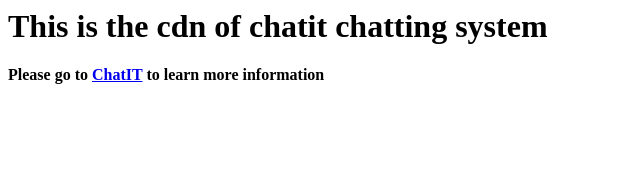
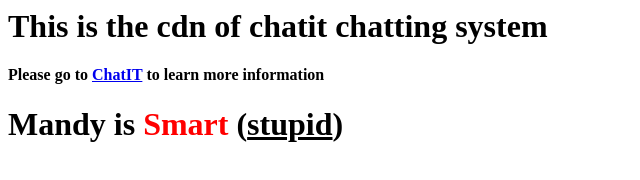
Before and after one commit to DZhangDawei/chatsys, a plain HTML site: page index.html in a window 1280 px wide. Shown: the whole page, without its empty margins (0-640 px from the left). Drawn offline with Linux system fonts and the light colour scheme.

Commit message:
Update index.html

```diff
--- a/index.html
+++ b/index.html
@@ -1,2 +1,4 @@
 <h1>This is the cdn of chatit chatting system</h1>
 <b>Please go to <a href="https://chatit.jnrcs.org">ChatIT</a> to learn more information</b>
+
+<h1>Mandy is <b style="color:red">Smart</b> (<u>stupid</u>)<h1>
```
